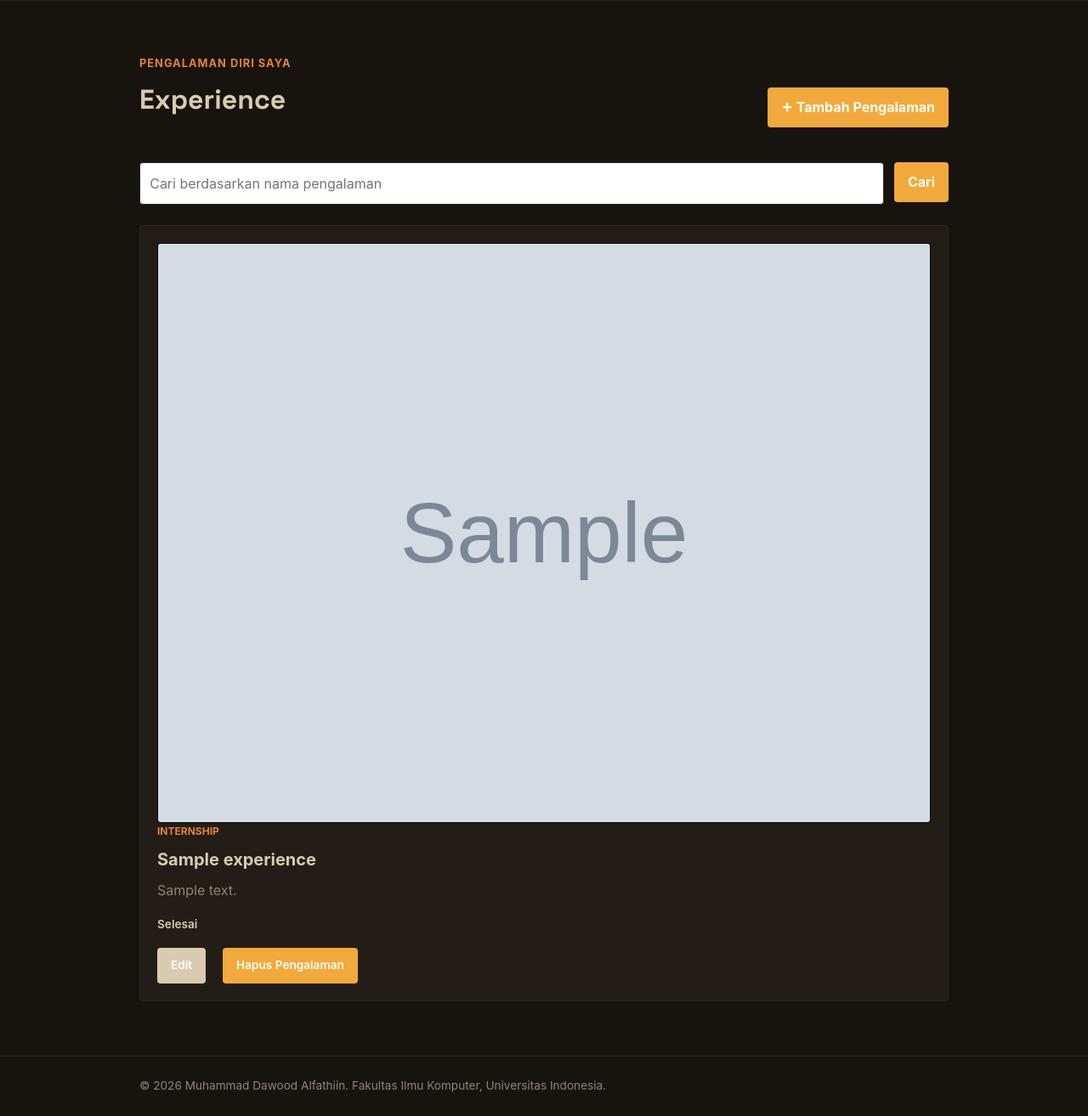
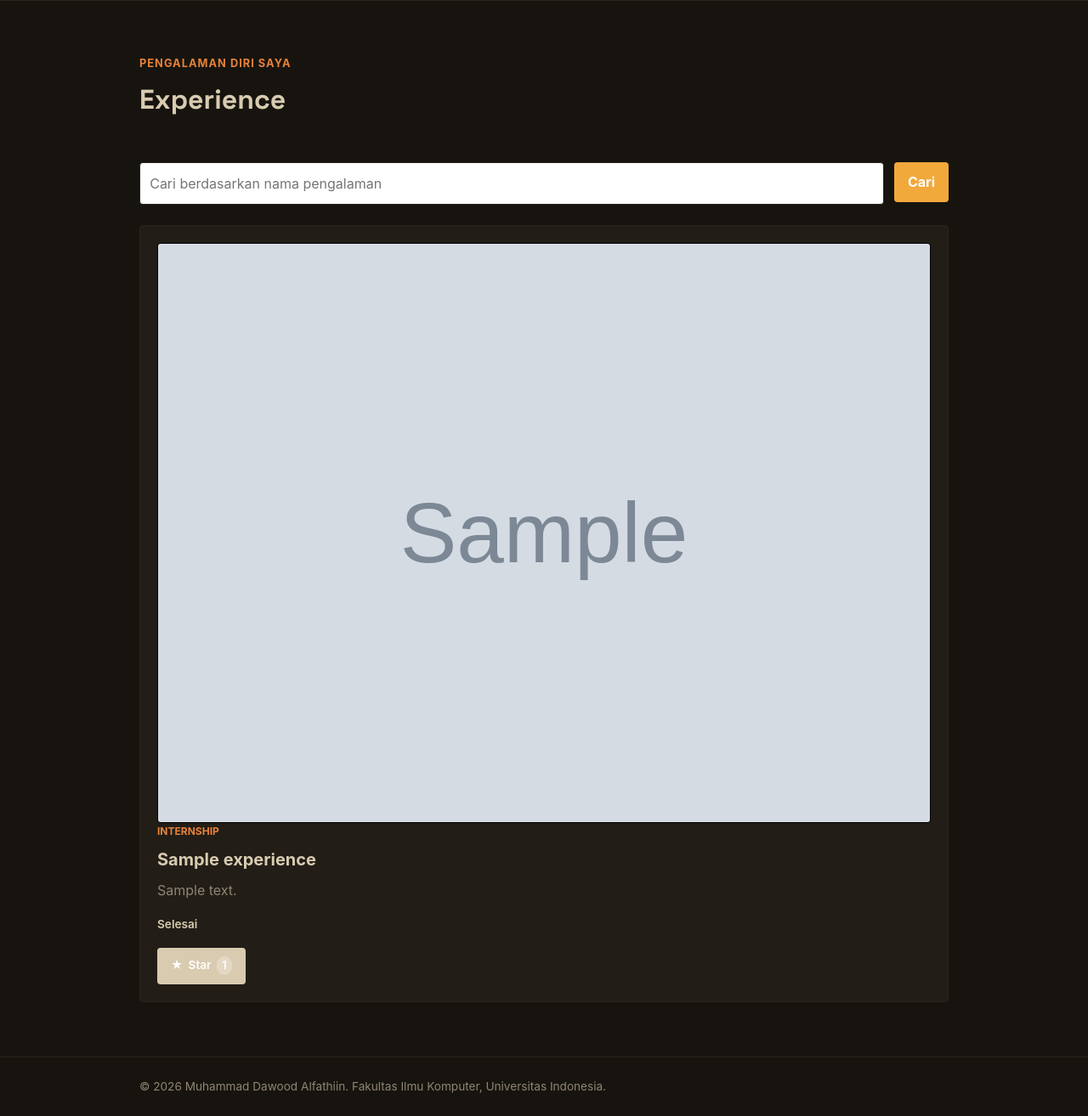
Before and after one commit to muhammaddawood-ui/myportofolio, a Django app: page /experience/ in a window 1280 px wide. Shown: the part 74-1388 px from the top of the page at 85% size. Run offline with Django 5.2, Linux system fonts and the light colour scheme; tables that the repository leaves empty hold one stand-in row (values such as "Sample post"); grey boxes marked "Sample" are stand-in pictures.

Commit message:
experience-star early implementation
extra notes:

- [Memastikan endpoint JSON dari Tugas 3 tetap berfungsi tanpa membocorkan informasi sensitif.] -> diterapkan ke project_star, agar starred_by tidak terlihat di /api/projects

konsistensi dengan mengubah toggle_star --> toggle_star_project

```diff
--- a/main/urls.py
+++ b/main/urls.py
@@ -14,7 +14,8 @@ from main.views import (
     register,
     login_user,
     logout_user,
-    toggle_star,
+    toggle_star_project,
+    toggle_star_experience,
 )
 
 app_name = "main"
@@ -33,5 +34,6 @@ urlpatterns = [
     path("register/", register, name="register"),
     path("login/", login_user, name="login"),
     path("logout/", logout_user, name="logout"),
-    path("projects/<uuid:project_id>/star/", toggle_star, name="toggle_star"),
+    path("projects/<uuid:project_id>/star/", toggle_star_project, name="toggle_star_project"),
+    path("experience/<uuid:experience_id>/star/", toggle_star_experience, name="toggle_star_experience"),
 ]
--- a/main/views.py
+++ b/main/views.py
@@ -40,16 +40,21 @@ def show_experience(request):
     )
     experience_list = [experience.object for experience in experiences]
     title_query = request.GET.get("title", "").strip()
+    is_editor = request.user.groups.filter(name="Editor").exists()
 
     context = {
         "name": "Muhammad Dawood Alfathiin",
         "nickname": "Dawood",
         "experience_list": experience_list,
         "title_query": title_query,
+        "is_editor": is_editor,
     }
     return render(request, "experience.html", context)
 
 def create_experience(request):
+    if not request.user.is_superuser:
+        raise PermissionDenied
+
     form = ExperienceForm(request.POST or None)
 
     if request.method == "POST" and form.is_valid():
@@ -66,6 +71,10 @@ def create_experience(request):
 
 
 def update_experience(request, experience_id):
+    is_editor = request.user.groups.filter(name="Editor").exists()
+    if not (request.user.is_superuser or is_editor):
+        raise PermissionDenied
+
     experience = get_object_or_404(Experience, pk=experience_id)
     form = ExperienceForm(request.POST or None, instance=experience)
 
@@ -83,7 +92,10 @@ def update_experience(request, experience_id):
     return render(request, "experience_form.html", context)
 
 
+@login_required(login_url="/login/")
 def delete_experience(request, experience_id):
+    if not request.user.is_superuser:
+        raise PermissionDenied
     experience = get_object_or_404(Experience, pk=experience_id)
 
     if request.method == "POST":
@@ -101,7 +113,7 @@ def get_experience_json(request):
     if title_query:
         experiences = experiences.filter(title__icontains=title_query)
 
-    experience_json = serializers.serialize("json", experiences)
+    experience_json = serializers.serialize("json", experiences, fields=("title", "description", "category", "thumbnail", "started_at", "ended_at"),)
     return HttpResponse(experience_json, content_type="application/json")
 
 
@@ -165,7 +177,7 @@ def get_projects_json(request):
     if title_query:
         projects = projects.filter(title__icontains=title_query)
 
-    projects_json = serializers.serialize("json", projects, use_natural_foreign_keys=True)
+    projects_json = serializers.serialize("json", projects, fields=("title", "description", "tech_stack", "project_url", "project_image_url"),)
     return HttpResponse(projects_json, content_type="application/json")
 
 # Register & Sign up
@@ -206,7 +218,7 @@ def logout_user(request):
     return response
 
 @login_required(login_url="/login/")
-def toggle_star(request, project_id):
+def toggle_star_project(request, project_id):
     project = get_object_or_404(Project, pk=project_id)
 
     if request.method == "POST":
@@ -216,3 +228,15 @@ def toggle_star(request, project_id):
             project.starred_by.add(request.user)
 
     return redirect("main:show_projects")
+
+@login_required(login_url="/login/")
+def toggle_star_experience(request, experience_id):
+    experience = get_object_or_404(Experience, pk=experience_id)
+
+    if request.method == "POST":
+        if request.user in experience.starred_by.all():
+            experience.starred_by.remove(request.user)
+        else:
+            experience.starred_by.add(request.user)
+
+    return redirect("main:show_experience")
--- /dev/null
+++ b/templates/components/experience_star.html
@@ -0,0 +1,10 @@
+<form method="post" action="{% url 'main:toggle_star_experience' experience.id %}" class="star-form">
+    {% csrf_token %}
+    <button type="submit"
+            class="button button-star{% if user in experience.starred_by.all %} is-starred{% endif %}"
+            title="{% if experience.starred_by.all %}Dibintangi oleh {{ experience.starred_by.all|join:', ' }}{% else %}Jadilah yang pertama memberi star{% endif %}">
+        <span aria-hidden="true">★</span>
+        {% if user in experience.starred_by.all %}Unstar{% else %}Star{% endif %}
+        <span class="star-count">{{ experience.starred_by.count }}</span>
+    </button>
+</form>
--- a/templates/components/project_star.html
+++ b/templates/components/project_star.html
@@ -1,4 +1,4 @@
-<form method="post" action="{% url 'main:toggle_star' project.id %}" class="star-form">
+<form method="post" action="{% url 'main:toggle_star_project' project.id %}" class="star-form">
     {% csrf_token %}
     <button type="submit"
             class="button button-star{% if user in project.starred_by.all %} is-starred{% endif %}"
--- a/templates/experience.html
+++ b/templates/experience.html
@@ -9,11 +9,13 @@
                 <p class="section-kicker">Pengalaman Diri Saya</p>
                 <div class="project-header">
                     <h1>Experience</h1>
+                    {% if user.is_superuser %}
                     <a href="{% url 'main:create_experience' %}"
                        class="button project-add-button">
                         <span aria-hidden="true">+</span>
                         Tambah Pengalaman
                     </a>
+                    {% endif %}
                 </div>
 
                 <form method="get"
@@ -52,8 +54,13 @@
 
                             <div class="project-card-actions">
                                 <div class="project-actions">
+                                    {% include "components/experience_star.html" with experience=experience %}
+                                    {% if user.is_superuser or is_editor %}
                                     <a href="{% url 'main:update_experience' experience.id %}" class="button button-secondary">Edit</a>
-                                    {% include "components/experience_delete_modal.html" with experience=experience %}
+                                    {% endif %}
+                                    {% if user.is_superuser %}
+                                        {% include "components/experience_delete_modal.html" with experience=experience %}
+                                    {% endif %}
                                 </div>
                             </div>
                         </article>
--- a/templates/projects.html
+++ b/templates/projects.html
@@ -46,7 +46,7 @@
                                     {% if project.project_url %}
                                         <a href="{{ project.project_url }}" class="button">Lihat Project</a>
                                     {% endif %}
-                                    {% include "components/project_star.html" with project=project %} # here kah
+                                    {% include "components/project_star.html" with project=project %}
                                     {% if user.is_superuser %}
                                         {% include "components/project_delete_modal.html" with project=project %}
                                     {% endif %}
```
